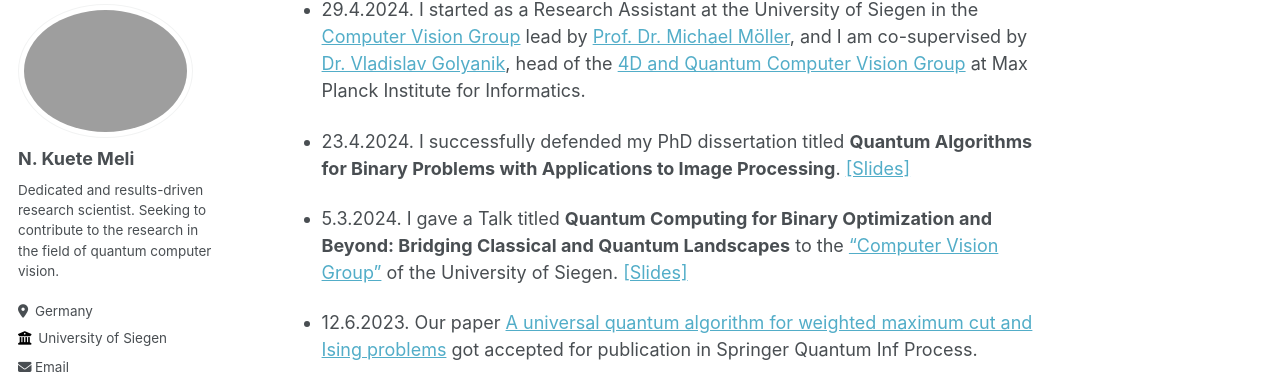
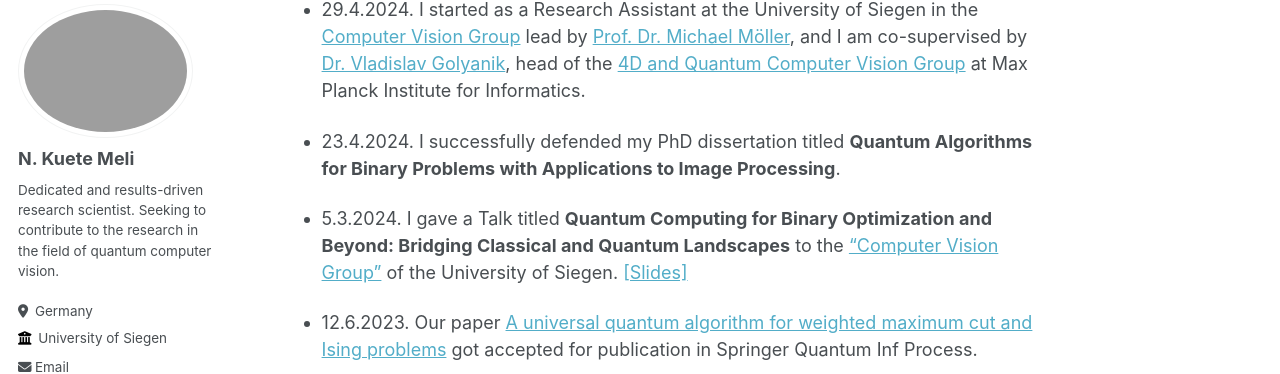
Before and after one commit to nkuetemeli/nkuetemeli.github.io, a Jekyll site: the page built from _pages/about.md, in a window 1280 px wide and 900 px high, scrolled down 631 px. Shown: the part 102-476 px from the top of the window. Built offline with Jekyll 4.4.1, drawn with Linux system fonts in a browser that asks for light colours; some web fonts are replaced.

Commit message:
MyGit 1. Attempt

```diff
--- a/_pages/about.md
+++ b/_pages/about.md
@@ -22,7 +22,7 @@ News
 
 - 29.4.2024. I started as a Research Assistant at the University of Siegen in the [Computer Vision Group](https://www.vsa.informatik.uni-siegen.de) lead by [Prof. Dr. Michael Möller](https://sites.google.com/site/michaelmoellermath/), and I am co-supervised by [Dr. Vladislav Golyanik](https://people.mpi-inf.mpg.de/~golyanik/), head of the [4D and Quantum Computer Vision Group](https://4dqv.mpi-inf.mpg.de) at Max Planck Institute for Informatics.
 
-- 23.4.2024. I successfully defended my PhD dissertation titled **Quantum Algorithms for Binary Problems with Applications to Image Processing**. [[Slides]](../files/qc_defense_KueteMeli.pdf)
+- 23.4.2024. I successfully defended my PhD dissertation titled **Quantum Algorithms for Binary Problems with Applications to Image Processing**.
 
 - 5.3.2024. I gave a Talk titled **Quantum Computing for Binary Optimization and Beyond: Bridging Classical and Quantum Landscapes** to the ["Computer Vision Group"](https://www.vsa.informatik.uni-siegen.de) of the University of Siegen. [[Slides]](../files/qc_siegen_KueteMeli.pdf)
 
```
Also changed, not shown: _talks/talk-2.md (+1 -1 lines), 1 other file.
